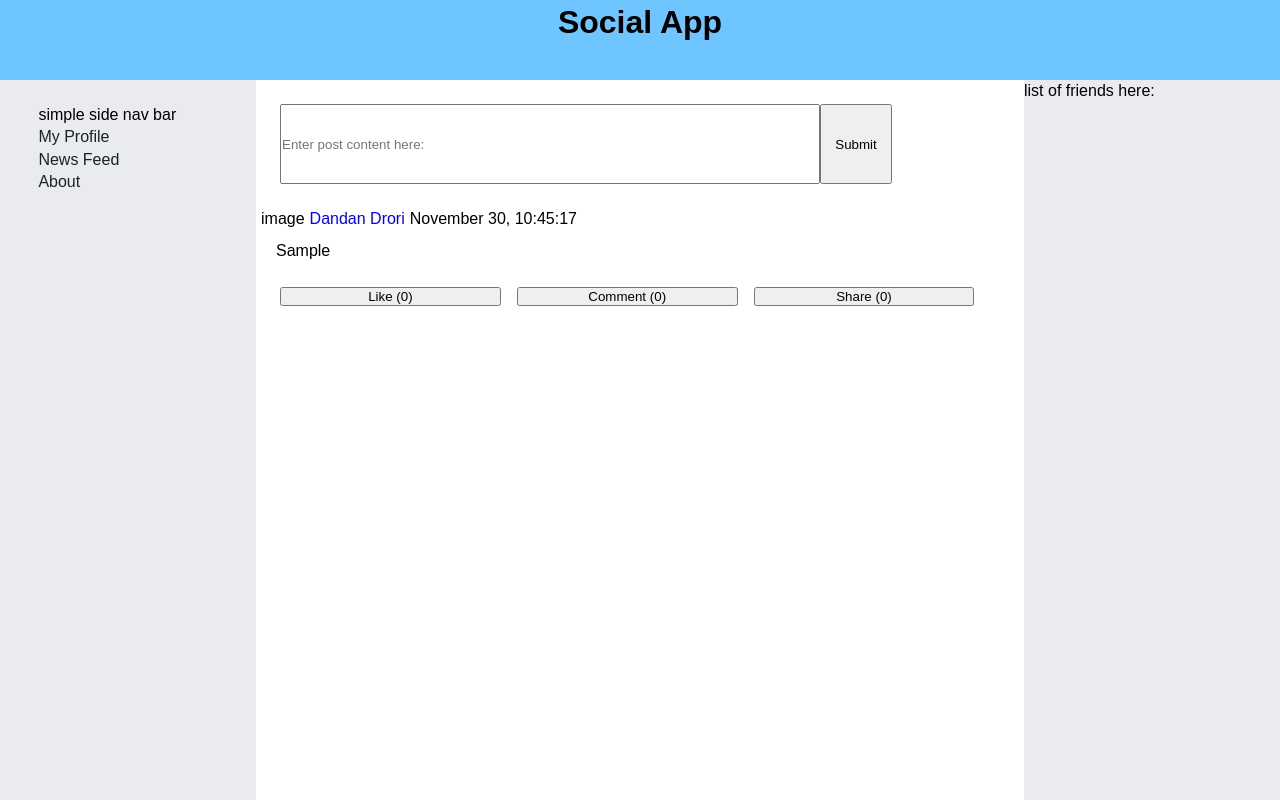
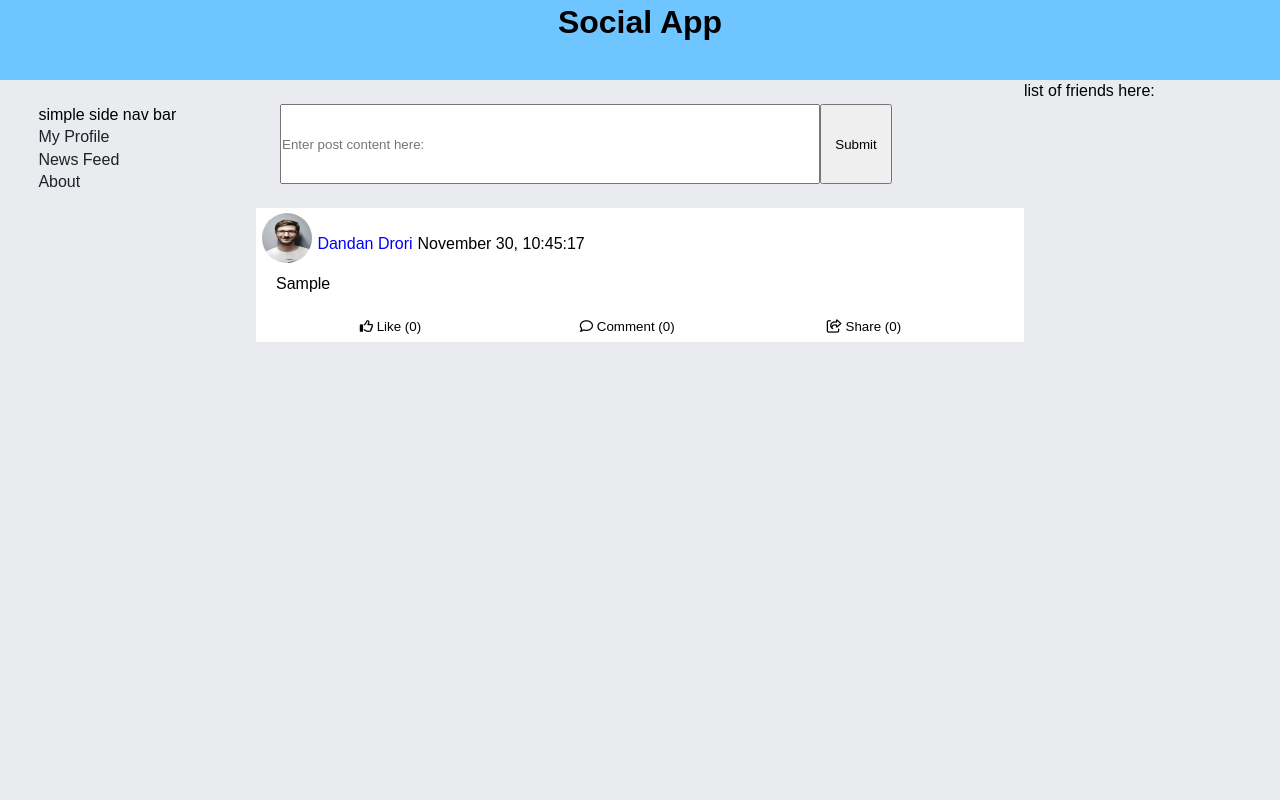
Before and after one commit to dandan-drori/Social-App, a React (Create React App) app in the folder my-app/: page / in a window 1280 px wide. Both pictures are taken after typing "Sample" into the empty fields and a click on the input "Submit". Built offline with nearby package versions, Linux system fonts and the light colour scheme.

Commit message:
changed styiling

```diff
--- a/my-app/public/index.html
+++ b/my-app/public/index.html
@@ -11,6 +11,10 @@
     />
     <link rel="apple-touch-icon" href="logo192.png" />
     <title>React App</title>
+    <script
+      src="https://kit.fontawesome.com/a91f9c67ce.js"
+      crossorigin="anonymous"
+    ></script>
   </head>
   <body>
     <noscript>You need to enable JavaScript to run this app.</noscript>
--- a/my-app/src/App.css
+++ b/my-app/src/App.css
@@ -19,7 +19,14 @@ a:hover {
   text-decoration: underline;
 }
 
-img {
-  width: 100px;
-  height: 100px;
+button {
+  background: none;
 }
+
+button:focus {
+  outline: none;
+}
+
+button:hover {
+  background: #ddd;
+}
--- a/my-app/src/Components/CardHeader.js
+++ b/my-app/src/Components/CardHeader.js
@@ -21,12 +21,18 @@ export class CardHeader extends Component {
 
     return (
       <div style={{ display: 'flex' }}>
-        <p style={{ marginLeft: '5px' }}>image</p>
-        {/* <img src='../Images/michael-dam-mEZ3PoFGs_k-unsplash.jpg' alt='' /> */}
-        <a href='#' style={{ marginLeft: '5px', color: 'blue' }}>
+        <img
+          src={require('../Images/adult-beard-boy-casual-220453.jpg')}
+          alt=''
+          style={imgStyle}
+        />
+        <a
+          href='#'
+          style={{ marginLeft: '5px', color: 'blue', marginTop: '2.5vh' }}
+        >
           {fName + ' ' + lName}
         </a>
-        <p style={{ marginLeft: '5px' }}>
+        <p style={{ marginLeft: '5px', marginTop: '2.5vh' }}>
           {months[time.getMonth()] +
             ' ' +
             time.getDate() +
@@ -43,4 +49,11 @@ export class CardHeader extends Component {
   }
 }
 
+const imgStyle = {
+  width: '50px',
+  height: '50px',
+  borderRadius: '50%',
+  marginLeft: '0.5vw'
+};
+
 export default CardHeader;
--- a/my-app/src/Components/CardInterActive.js
+++ b/my-app/src/Components/CardInterActive.js
@@ -20,10 +20,16 @@ export class CardInterActive extends Component {
         }}
       >
         <button onClick={this.handleClick} style={buttonStyle}>
-          Like ({likesCount})
+          <i class='far fa-thumbs-up'></i> Like ({likesCount})
         </button>
-        <button style={buttonStyle}>Comment ({commentsCount})</button>
-        <button style={buttonStyle}>Share ({sharesCount})</button>
+        <button style={buttonStyle}>
+          {' '}
+          <i class='far fa-comment'></i> Comment ({commentsCount})
+        </button>
+        <button style={buttonStyle}>
+          {' '}
+          <i class='far fa-share-square'></i> Share ({sharesCount})
+        </button>
       </div>
     );
   }
@@ -31,7 +37,10 @@ export class CardInterActive extends Component {
 
 const buttonStyle = {
   width: '30%',
-  margin: '1vh'
+  margin: '1vh',
+  borderRadius: '5px',
+  border: 'none',
+  cursor: 'pointer'
 };
 
 export default CardInterActive;
--- a/my-app/src/Components/MainContainer.js
+++ b/my-app/src/Components/MainContainer.js
@@ -21,7 +21,8 @@ export class MainContainer extends Component {
 
 const ContainerStyle = {
   height: '90vh',
-  width: '60vw'
+  width: '60vw',
+  background: '#E9EBEE'
 };
 
 export default MainContainer;
--- a/my-app/src/Components/SocialCard.js
+++ b/my-app/src/Components/SocialCard.js
@@ -23,7 +23,9 @@ export class SocialCard extends Component {
 }
 
 const cardStyle = {
-  width: '100%'
+  width: '100%',
+  background: '#fff',
+  paddingTop: '5px'
 };
 
 export default SocialCard;
```
Also changed, not shown: my-app/src/Images/adult-beard-boy-casual-220453.jpg (added).
